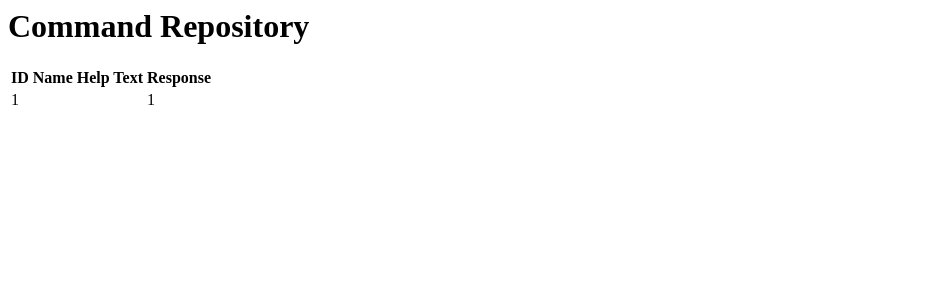
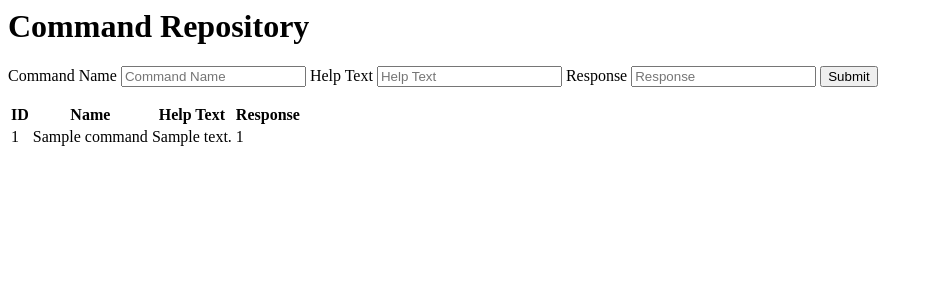
Before and after one commit to RelaySC/command-repository, a Flask app: page / in a window 1280 px wide. Shown: the top 300 px of the page, without its empty margins (0-933 px from the left). Run offline with Flask 2, Linux system fonts and the light colour scheme; tables that the repository leaves empty hold one stand-in row (values such as "Sample post").

Commit message:
Added basic POST method for commands.

```diff
--- a/run.py
+++ b/run.py
@@ -1,4 +1,4 @@
-from flask import Flask, render_template
+from flask import Flask, render_template, request
 from flask_sqlalchemy import SQLAlchemy
 
 app = Flask(__name__)
@@ -9,8 +9,8 @@ db = SQLAlchemy(app)
 class Command(db.Model):
     id = db.Column(db.Integer, primary_key=True)
     command_name = db.Column(db.String(20), unique=True)
-    help_text = db.Column(db.String())
-    response = db.Column(db.String())
+    help_text = db.Column(db.String(), nullable=False)
+    response = db.Column(db.String(), nullable=False)
 
     def __init__(self, command_name, help_text, response):
         self.command_name = command_name
@@ -21,8 +21,15 @@ class Command(db.Model):
         return '<Command %r>' % self.command_name
 
 
-@app.route("/")
+@app.route("/", methods=['POST', 'GET'])
 def index():
+    if request.method == 'POST':
+        new_command = Command(request.form['command_name'],
+                              request.form['help_text'],
+                              request.form['response'])
+        db.session.add(new_command)
+        db.session.commit()
+
     commands = Command.query.all()
     return render_template('index.html', commands=commands)
 
--- a/templates/index.html
+++ b/templates/index.html
@@ -8,6 +8,15 @@
     </head>
     <body>
         <h1>Command Repository</h1>
+        <form action="/" method="POST">
+            <label for="command_name">Command Name</label>
+            <input type="text" name="command_name" placeholder="Command Name" required></input>
+            <label for="help_text">Help Text</label>
+            <input type="text" name="help_text" placeholder="Help Text" required></input>
+            <label for="response">Response</label>
+            <input type="text" name="response" placeholder="Response" required></input>
+            <button>Submit</button>
+        </form>
         <table>
             <thead>
                 <tr>
@@ -21,8 +30,8 @@
                 {% for command in commands %}
                 <tr>
                     <td>{{ command.id }}</td>
-                    <td>{{ command.commandName }}</td>
-                    <td>{{ command.helpText }}</td>
+                    <td>{{ command.command_name }}</td>
+                    <td>{{ command.help_text }}</td>
                     <td>{{ command.id }}</td>
                 </tr>
                 {% endfor %}
```
